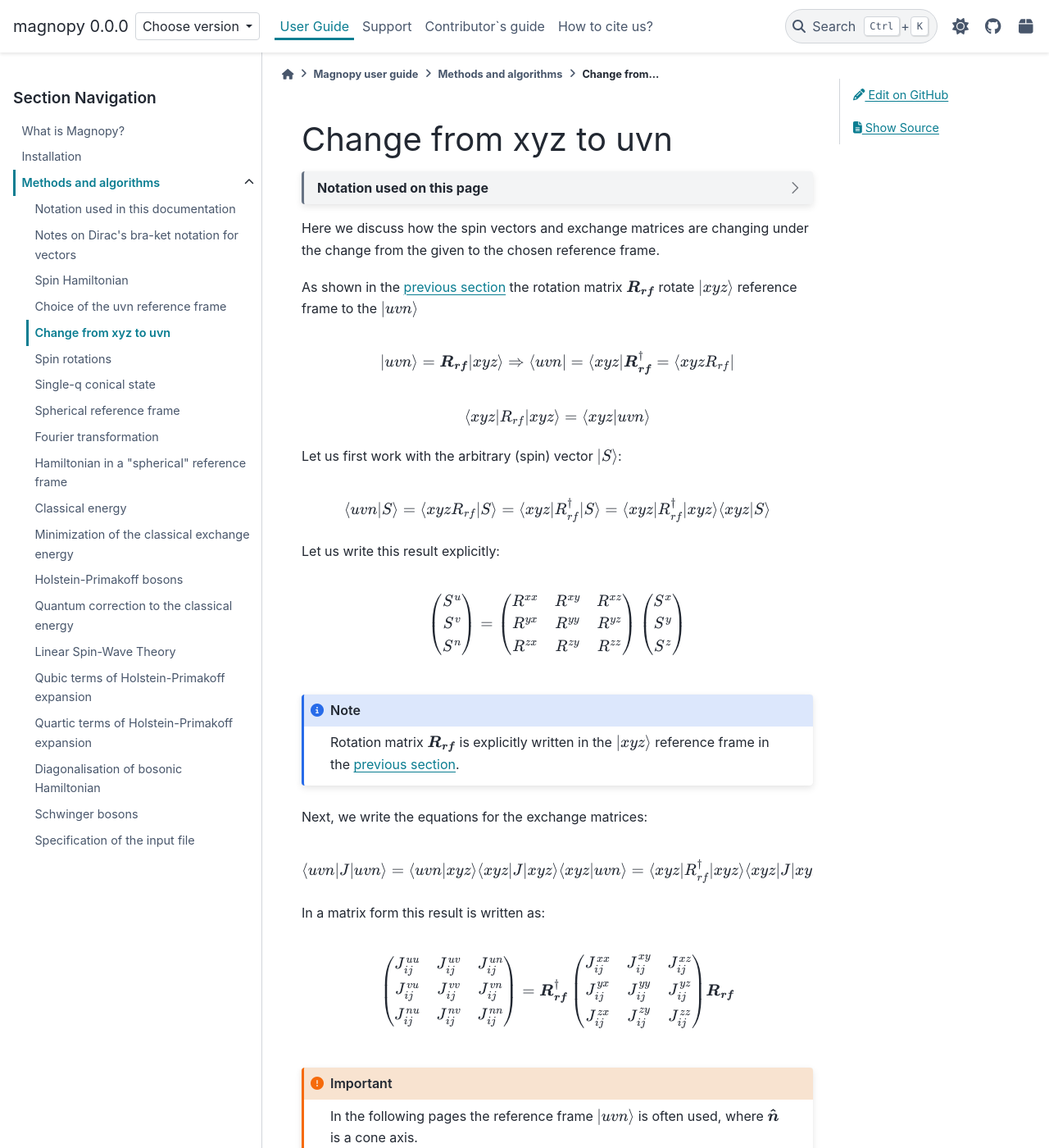
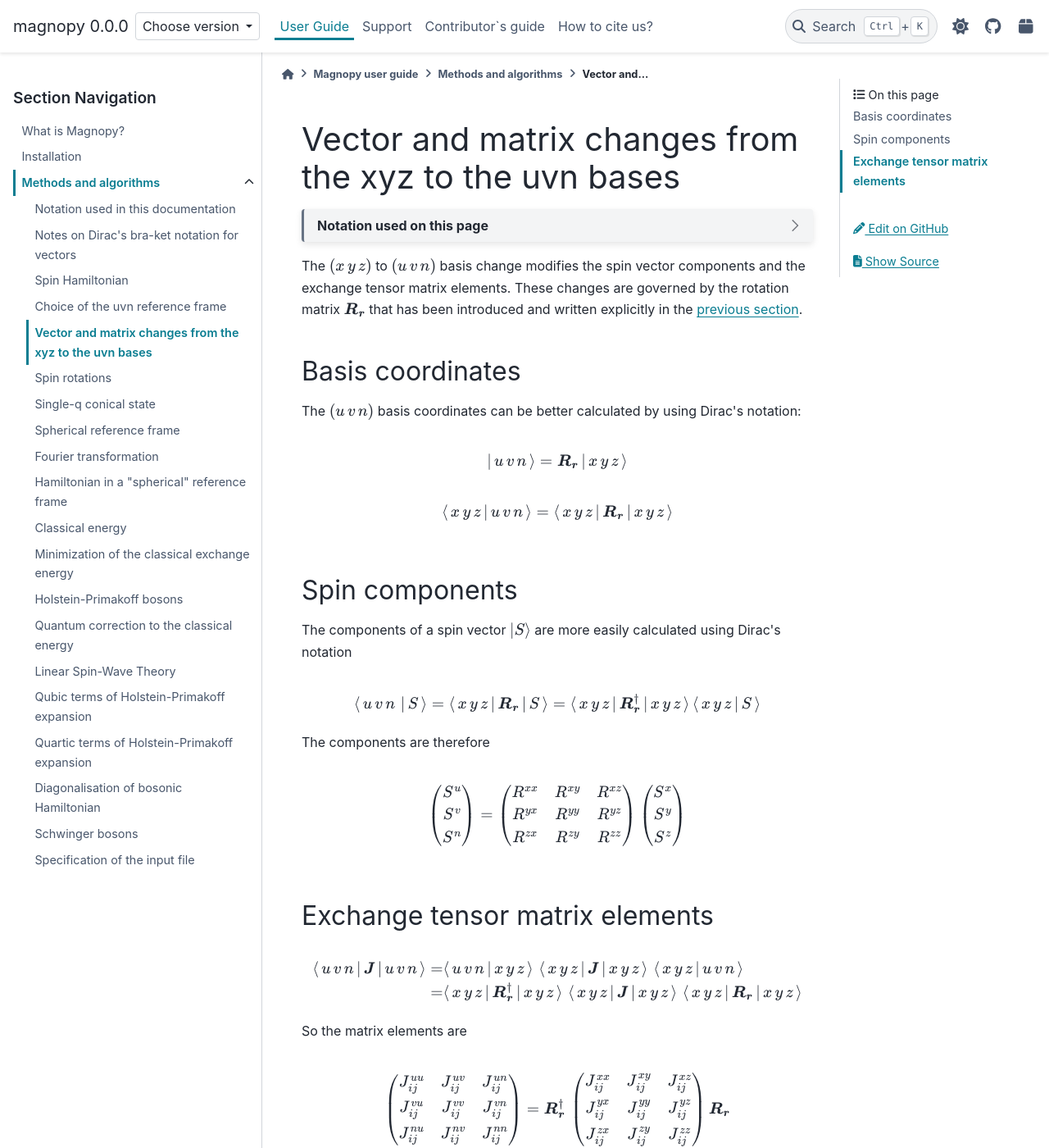
Before and after one commit to marcomarino123/magnopy, a Sphinx documentation site: the page built from docs/source/user-guide/methods/xyz-to-uvn.rst, in a window 1280 px wide and 1400 px high. Shown: the whole window at 82% size. Built offline with Sphinx 7.4.7 and the PyData theme 0.15.4, drawn with Linux system fonts in a browser that asks for light colours; a script that is not in the unit is left out.

Commit message:
Basis notation changed
Basis notation was tidied up, and same for Dirac's notation, where spaces
have been added

```diff
--- a/docs/source/user-guide/methods/xyz-to-uvn.rst
+++ b/docs/source/user-guide/methods/xyz-to-uvn.rst
@@ -1,8 +1,8 @@
 .. _user-guide_methods_xyz-to-uvn:
 
-**********************
-Change from xyz to uvn
-**********************
+*******************************************************
+Vector and matrix changes from the xyz to the uvn bases
+*******************************************************
 
 .. dropdown:: Notation used on this page
 
@@ -12,42 +12,37 @@ Change from xyz to uvn
   * .. include:: page-notations/bra-ket.txt
 
 
-Here we discuss how the spin vectors and exchange matrices are
-changing under the change from the given to the chosen reference frame.
+The :math:`(x\,y\,z)` to :math:`(u\,v\,n)` basis change modifies the spin vector components
+and the exchange tensor matrix elements. These changes are governed by the rotation
+matrix :math:`\boldsymbol{R_r}` that has been introduced and written explicitly in
+the  :ref:`previous section <eq:uvn-choice-rot-matrix>`.
 
-As shown in the :ref:`previous section <user-guide_methods_uvn-choice>`
-the rotation matrix :math:`\boldsymbol{R_{rf}}` rotate :math:`\vert xyz\rangle`
-reference frame to the :math:`\vert uvn\rangle`
+-----------------
+Basis coordinates
+-----------------
+
+The :math:`(u\,v\,n)` basis coordinates can be better calculated by using
+Dirac's notation:
 
 .. math::
-  \vert uvn\rangle
-  =
-  \boldsymbol{R_{rf}} \vert xyz \rangle
-  \Rightarrow
-  \langle uvn \vert
-  =
-  \langle xyz \vert \boldsymbol{R_{rf}}^{\dagger}
-  =
-  \langle xyz R_{rf} \vert
+  \ket{\,u\,v\,n\,} = \boldsymbol{R_r}\, \ket{\,x\,y\,z\,}
 
 .. math::
-  \langle xyz \vert R_{rf} \vert xyz \rangle
-  =
-  \langle xyz \vert uvn \rangle
+  \braket{\,x\,y\,z\,|\,u\,v\,n\,}=\bra{\,x\,y\,z\,}\, \boldsymbol{R_r}\, \ket{\,x\,y\,z\,}
 
-Let us first work with the arbitrary (spin) vector :math:`\vert S\rangle`:
+---------------
+Spin components
+---------------
+The components of a spin vector :math:`\ket{S}` are more easily calculated using Dirac's
+notation
 
 .. math::
-  \langle uvn \vert S \rangle
+  \braket{\,u\,v\,n\, \,|\, S\,} = \braket{\,x\,y\,z\, |\,\boldsymbol{R_r}\,|\, S\,}
   =
-  \langle xyz R_{rf} \vert S\rangle
-  =
-  \langle xyz \vert R_{rf}^{\dagger} \vert S \rangle
-  =
-  \langle xyz \vert R_{rf}^{\dagger} \vert xyz \rangle
-  \langle xyz \vert S \rangle
+  \braket{\,x\,y\,z \,|\,\boldsymbol{R_r}^\dagger\,| \,x\,y\,z\,}
+  \braket{\,x\,y\,z\, | \,S\,}
 
-Let us write this result explicitly:
+The components are therefore
 
 .. math::
   \begin{pmatrix}
@@ -67,28 +62,23 @@ Let us write this result explicitly:
     S^z \\
   \end{pmatrix}
 
-.. note::
-  Rotation matrix :math:`\boldsymbol{R_{rf}}` is explicitly written in the
-  :math:`\vert xyz\rangle` reference frame in the
-  :ref:`previous section <eq:uvn-choice-rot-matrix>`.
-
-Next, we write the equations for the exchange matrices:
+-------------------------------
+Exchange tensor matrix elements
+-------------------------------
 
 .. math::
-  \langle uvn \vert J \vert uvn \rangle
-  =
-  \langle uvn \vert xyz \rangle
-  \langle xyz \vert J \vert xyz \rangle
-  \langle xyz \vert uvn \rangle
-  =
-  \langle xyz \vert R_{rf}^{\dagger}
-  \vert xyz \rangle
-  \langle xyz \vert J \vert xyz \rangle
-  \langle xyz \vert
-  R_{rf}
-  \vert xyz \rangle
 
-In a matrix form this result is written as:
+  \braket{\,u\,v\,n \,| \,\boldsymbol{J}\,|\,u\,v\,n\,}
+  =&
+  \braket{\,u\,v\,n \,|\, x\,y\,z\,}\,
+  \braket{\,x\,y\,z\, |\, \boldsymbol{J}\,| \,x\,y\,z\,}\,
+  \braket{\,x\,y\,z \,|\, u\,v\,n\,} \\
+  =&
+  \braket{\,x\,y\,z\, |\, \boldsymbol{R_r}^{\dagger}\,|\,x\,y\,z\,}\,
+  \braket{\,x\,y\,z\, |\, \boldsymbol{J}\,|\,x\,y\,z\,}\,
+  \braket{\,x\,y\,z\, |\,\boldsymbol{R_r}\,|\,x\,y\,z\,}
+
+So the matrix elements are
 
 .. math::
   \begin{pmatrix}
@@ -96,13 +86,9 @@ In a matrix form this result is written as:
     J_{ij}^{vu} & J_{ij}^{vv} & J_{ij}^{vn} \\
     J_{ij}^{nu} & J_{ij}^{nv} & J_{ij}^{nn} \\
   \end{pmatrix}
-  = \boldsymbol{R_{rf}}^{\dagger}
+  = \boldsymbol{R_r}^{\dagger}\,
   \begin{pmatrix}
     J_{ij}^{xx} & J_{ij}^{xy} & J_{ij}^{xz} \\
     J_{ij}^{yx} & J_{ij}^{yy} & J_{ij}^{yz} \\
     J_{ij}^{zx} & J_{ij}^{zy} & J_{ij}^{zz} \\
-  \end{pmatrix} \boldsymbol{R_{rf}}
-
-.. important::
-  In the following pages the reference frame :math:`\vert uvn\rangle`
-  is often used, where :math:`\boldsymbol{\hat{n}}` is a cone axis.
+  \end{pmatrix} \,\boldsymbol{R_r}
```
Also changed, not shown: docs/source/user-guide/methods/uvn-choice.rst (+5 -5 lines).
